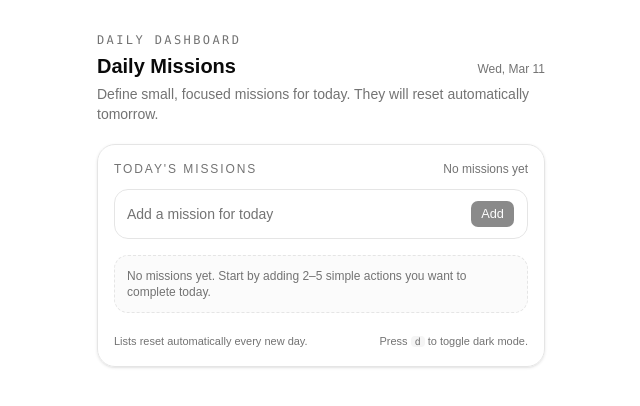
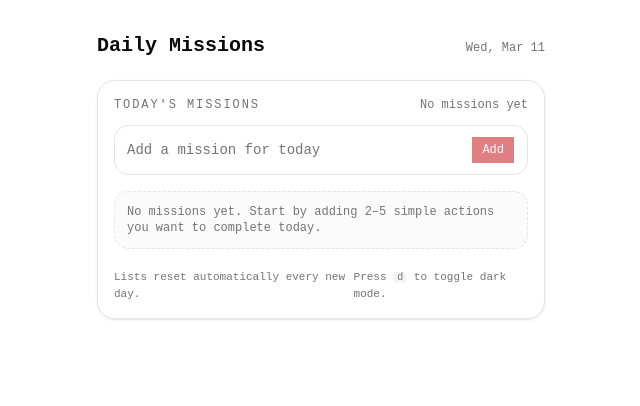
Before and after one commit to carlosmartoz/dq-pro, a React (Vite) app: page / in a window 1280 px wide. Shown: the top 406 px of the page, without its empty margins (319-959 px from the left). Built offline with nearby package versions, Linux system fonts and the light colour scheme.

Commit message:
feat: initial commit

```diff
--- a/package.json
+++ b/package.json
@@ -14,6 +14,7 @@
   "dependencies": {
     "@base-ui/react": "^1.2.0",
     "@fontsource-variable/geist": "^5.2.8",
+    "@fontsource-variable/geist-mono": "^5.2.7",
     "@tailwindcss/vite": "^4.1.17",
     "class-variance-authority": "^0.7.1",
     "clsx": "^2.1.1",
--- a/src/App.tsx
+++ b/src/App.tsx
@@ -90,7 +90,7 @@ export function App() {
 
   const completedCount = useMemo(
     () => missions.filter((mission) => mission.completed).length,
-    [missions],
+    [missions]
   )
 
   const handleAddMission = () => {
@@ -114,7 +114,7 @@ export function App() {
               ...mission,
               completed: !mission.completed,
             }
-          : mission,
+          : mission
       ),
     }))
   }
@@ -149,23 +149,18 @@ export function App() {
     <div className="min-h-svh bg-background px-4 py-8 text-foreground">
       <div className="mx-auto flex max-w-md flex-col gap-5">
         <header className="space-y-1">
-          <p className="text-xs font-mono uppercase tracking-[0.2em] text-muted-foreground">
-            Daily dashboard
-          </p>
           <div className="flex items-baseline justify-between gap-2">
             <h1 className="text-xl font-semibold">Daily Missions</h1>
-            <span className="text-xs text-muted-foreground">{formattedDate}</span>
+            <span className="text-xs text-muted-foreground">
+              {formattedDate}
+            </span>
           </div>
-          <p className="text-sm text-muted-foreground">
-            Define small, focused missions for today. They will reset automatically
-            tomorrow.
-          </p>
         </header>
 
         <main className="space-y-4 rounded-2xl border bg-card/60 p-4 shadow-sm backdrop-blur">
           <section className="space-y-3">
             <div className="flex items-center justify-between text-xs text-muted-foreground">
-              <span className="font-medium uppercase tracking-[0.16em]">
+              <span className="font-medium tracking-[0.16em] uppercase">
                 Today&apos;s missions
               </span>
               <span>{progressLabel}</span>
@@ -210,14 +205,16 @@ export function App() {
                     <button
                       type="button"
                       onClick={() => handleToggleMission(mission.id)}
-                      className="flex h-4 w-4 items-center justify-center rounded border border-input bg-background text-xs text-muted-foreground ring-offset-background transition hover:bg-accent hover:text-foreground focus-visible:outline-none focus-visible:ring-2 focus-visible:ring-ring focus-visible:ring-offset-2"
+                      className="flex h-4 w-4 items-center justify-center rounded border border-input bg-background text-xs text-muted-foreground ring-offset-background transition hover:bg-accent hover:text-foreground focus-visible:ring-2 focus-visible:ring-ring focus-visible:ring-offset-2 focus-visible:outline-none"
                       aria-pressed={mission.completed}
                     >
                       {mission.completed ? "✓" : ""}
                     </button>
                     <span
                       className={`flex-1 wrap-break-word ${
-                        mission.completed ? "text-muted-foreground line-through" : ""
+                        mission.completed
+                          ? "text-muted-foreground line-through"
+                          : ""
                       }`}
                     >
                       {mission.title}
@@ -240,8 +237,8 @@ export function App() {
           <footer className="flex items-center justify-between pt-1 text-[11px] text-muted-foreground">
             <span>Lists reset automatically every new day.</span>
             <span className="hidden sm:inline">
-              Press <kbd className="rounded bg-muted px-1 text-[10px]">d</kbd> to
-              toggle dark mode.
+              Press <kbd className="rounded bg-muted px-1 text-[10px]">d</kbd>{" "}
+              to toggle dark mode.
             </span>
           </footer>
         </main>
--- a/src/components/ui/button.tsx
+++ b/src/components/ui/button.tsx
@@ -1,11 +1,10 @@
-/* eslint-disable react-refresh/only-export-components */
 import { Button as ButtonPrimitive } from "@base-ui/react/button"
 import { cva, type VariantProps } from "class-variance-authority"
 
 import { cn } from "@/lib/utils"
 
 const buttonVariants = cva(
-  "group/button inline-flex shrink-0 items-center justify-center rounded-lg border border-transparent bg-clip-padding text-sm font-medium whitespace-nowrap transition-all outline-none select-none focus-visible:border-ring focus-visible:ring-3 focus-visible:ring-ring/50 disabled:pointer-events-none disabled:opacity-50 aria-invalid:border-destructive aria-invalid:ring-3 aria-invalid:ring-destructive/20 dark:aria-invalid:border-destructive/50 dark:aria-invalid:ring-destructive/40 [&_svg]:pointer-events-none [&_svg]:shrink-0 [&_svg:not([class*='size-'])]:size-4",
+  "group/button inline-flex shrink-0 items-center justify-center rounded-none border border-transparent bg-clip-padding text-xs font-medium whitespace-nowrap transition-all outline-none select-none focus-visible:border-ring focus-visible:ring-1 focus-visible:ring-ring/50 disabled:pointer-events-none disabled:opacity-50 aria-invalid:border-destructive aria-invalid:ring-1 aria-invalid:ring-destructive/20 dark:aria-invalid:border-destructive/50 dark:aria-invalid:ring-destructive/40 [&_svg]:pointer-events-none [&_svg]:shrink-0 [&_svg:not([class*='size-'])]:size-4",
   {
     variants: {
       variant: {
@@ -23,14 +22,12 @@ const buttonVariants = cva(
       size: {
         default:
           "h-8 gap-1.5 px-2.5 has-data-[icon=inline-end]:pr-2 has-data-[icon=inline-start]:pl-2",
-        xs: "h-6 gap-1 rounded-[min(var(--radius-md),10px)] px-2 text-xs in-data-[slot=button-group]:rounded-lg has-data-[icon=inline-end]:pr-1.5 has-data-[icon=inline-start]:pl-1.5 [&_svg:not([class*='size-'])]:size-3",
-        sm: "h-7 gap-1 rounded-[min(var(--radius-md),12px)] px-2.5 text-[0.8rem] in-data-[slot=button-group]:rounded-lg has-data-[icon=inline-end]:pr-1.5 has-data-[icon=inline-start]:pl-1.5 [&_svg:not([class*='size-'])]:size-3.5",
+        xs: "h-6 gap-1 rounded-none px-2 text-xs has-data-[icon=inline-end]:pr-1.5 has-data-[icon=inline-start]:pl-1.5 [&_svg:not([class*='size-'])]:size-3",
+        sm: "h-7 gap-1 rounded-none px-2.5 has-data-[icon=inline-end]:pr-1.5 has-data-[icon=inline-start]:pl-1.5 [&_svg:not([class*='size-'])]:size-3.5",
         lg: "h-9 gap-1.5 px-2.5 has-data-[icon=inline-end]:pr-3 has-data-[icon=inline-start]:pl-3",
         icon: "size-8",
-        "icon-xs":
-          "size-6 rounded-[min(var(--radius-md),10px)] in-data-[slot=button-group]:rounded-lg [&_svg:not([class*='size-'])]:size-3",
-        "icon-sm":
-          "size-7 rounded-[min(var(--radius-md),12px)] in-data-[slot=button-group]:rounded-lg",
+        "icon-xs": "size-6 rounded-none [&_svg:not([class*='size-'])]:size-3",
+        "icon-sm": "size-7 rounded-none",
         "icon-lg": "size-9",
       },
     },
--- a/src/index.css
+++ b/src/index.css
@@ -2,6 +2,7 @@
 @import "tw-animate-css";
 @import "shadcn/tailwind.css";
 @import "@fontsource-variable/geist";
+@import "@fontsource-variable/geist-mono";
 
 @custom-variant dark (&:is(.dark *));
 
@@ -12,10 +13,10 @@
   --card-foreground: oklch(0.145 0 0);
   --popover: oklch(1 0 0);
   --popover-foreground: oklch(0.145 0 0);
-  --primary: oklch(0.205 0 0);
-  --primary-foreground: oklch(0.985 0 0);
-  --secondary: oklch(0.97 0 0);
-  --secondary-foreground: oklch(0.205 0 0);
+  --primary: oklch(0.505 0.213 27.518);
+  --primary-foreground: oklch(0.971 0.013 17.38);
+  --secondary: oklch(0.967 0.001 286.375);
+  --secondary-foreground: oklch(0.21 0.006 285.885);
   --muted: oklch(0.97 0 0);
   --muted-foreground: oklch(0.556 0 0);
   --accent: oklch(0.97 0 0);
@@ -24,16 +25,16 @@
   --border: oklch(0.922 0 0);
   --input: oklch(0.922 0 0);
   --ring: oklch(0.708 0 0);
-  --chart-1: oklch(0.809 0.105 251.813);
-  --chart-2: oklch(0.623 0.214 259.815);
-  --chart-3: oklch(0.546 0.245 262.881);
-  --chart-4: oklch(0.488 0.243 264.376);
-  --chart-5: oklch(0.424 0.199 265.638);
+  --chart-1: oklch(0.808 0.114 19.571);
+  --chart-2: oklch(0.637 0.237 25.331);
+  --chart-3: oklch(0.577 0.245 27.325);
+  --chart-4: oklch(0.505 0.213 27.518);
+  --chart-5: oklch(0.444 0.177 26.899);
   --radius: 0.625rem;
   --sidebar: oklch(0.985 0 0);
   --sidebar-foreground: oklch(0.145 0 0);
-  --sidebar-primary: oklch(0.205 0 0);
-  --sidebar-primary-foreground: oklch(0.985 0 0);
+  --sidebar-primary: oklch(0.577 0.245 27.325);
+  --sidebar-primary-foreground: oklch(0.971 0.013 17.38);
   --sidebar-accent: oklch(0.97 0 0);
   --sidebar-accent-foreground: oklch(0.205 0 0);
   --sidebar-border: oklch(0.922 0 0);
@@ -47,9 +48,9 @@
   --card-foreground: oklch(0.985 0 0);
   --popover: oklch(0.205 0 0);
   --popover-foreground: oklch(0.985 0 0);
-  --primary: oklch(0.922 0 0);
-  --primary-foreground: oklch(0.205 0 0);
-  --secondary: oklch(0.269 0 0);
+  --primary: oklch(0.444 0.177 26.899);
+  --primary-foreground: oklch(0.971 0.013 17.38);
+  --secondary: oklch(0.274 0.006 286.033);
   --secondary-foreground: oklch(0.985 0 0);
   --muted: oklch(0.269 0 0);
   --muted-foreground: oklch(0.708 0 0);
@@ -59,15 +60,15 @@
   --border: oklch(1 0 0 / 10%);
   --input: oklch(1 0 0 / 15%);
   --ring: oklch(0.556 0 0);
-  --chart-1: oklch(0.809 0.105 251.813);
-  --chart-2: oklch(0.623 0.214 259.815);
-  --chart-3: oklch(0.546 0.245 262.881);
-  --chart-4: oklch(0.488 0.243 264.376);
-  --chart-5: oklch(0.424 0.199 265.638);
+  --chart-1: oklch(0.808 0.114 19.571);
+  --chart-2: oklch(0.637 0.237 25.331);
+  --chart-3: oklch(0.577 0.245 27.325);
+  --chart-4: oklch(0.505 0.213 27.518);
+  --chart-5: oklch(0.444 0.177 26.899);
   --sidebar: oklch(0.205 0 0);
   --sidebar-foreground: oklch(0.985 0 0);
-  --sidebar-primary: oklch(0.488 0.243 264.376);
-  --sidebar-primary-foreground: oklch(0.985 0 0);
+  --sidebar-primary: oklch(0.637 0.237 25.331);
+  --sidebar-primary-foreground: oklch(0.971 0.013 17.38);
   --sidebar-accent: oklch(0.269 0 0);
   --sidebar-accent-foreground: oklch(0.985 0 0);
   --sidebar-border: oklch(1 0 0 / 10%);
@@ -114,6 +115,7 @@
   --radius-2xl: calc(var(--radius) * 1.8);
   --radius-3xl: calc(var(--radius) * 2.2);
   --radius-4xl: calc(var(--radius) * 2.6);
+  --font-mono: 'Geist Mono Variable', monospace;
 }
 
 @layer base {
@@ -124,6 +126,6 @@
     @apply bg-background text-foreground;
   }
   html {
-    @apply font-sans;
+    @apply font-mono;
   }
 }
```
Also changed, not shown: components.json (deleted), 2 other files (tests, documents, lock files or other folders).
